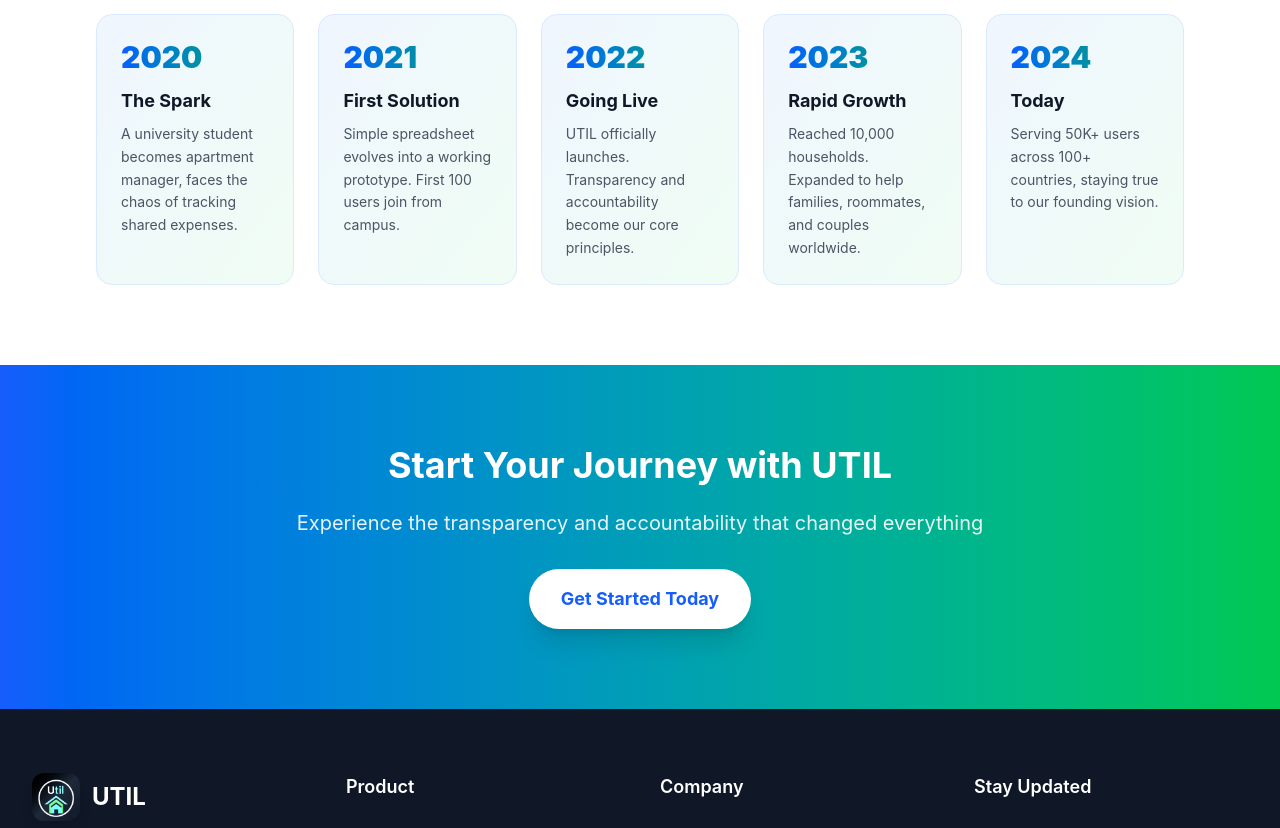
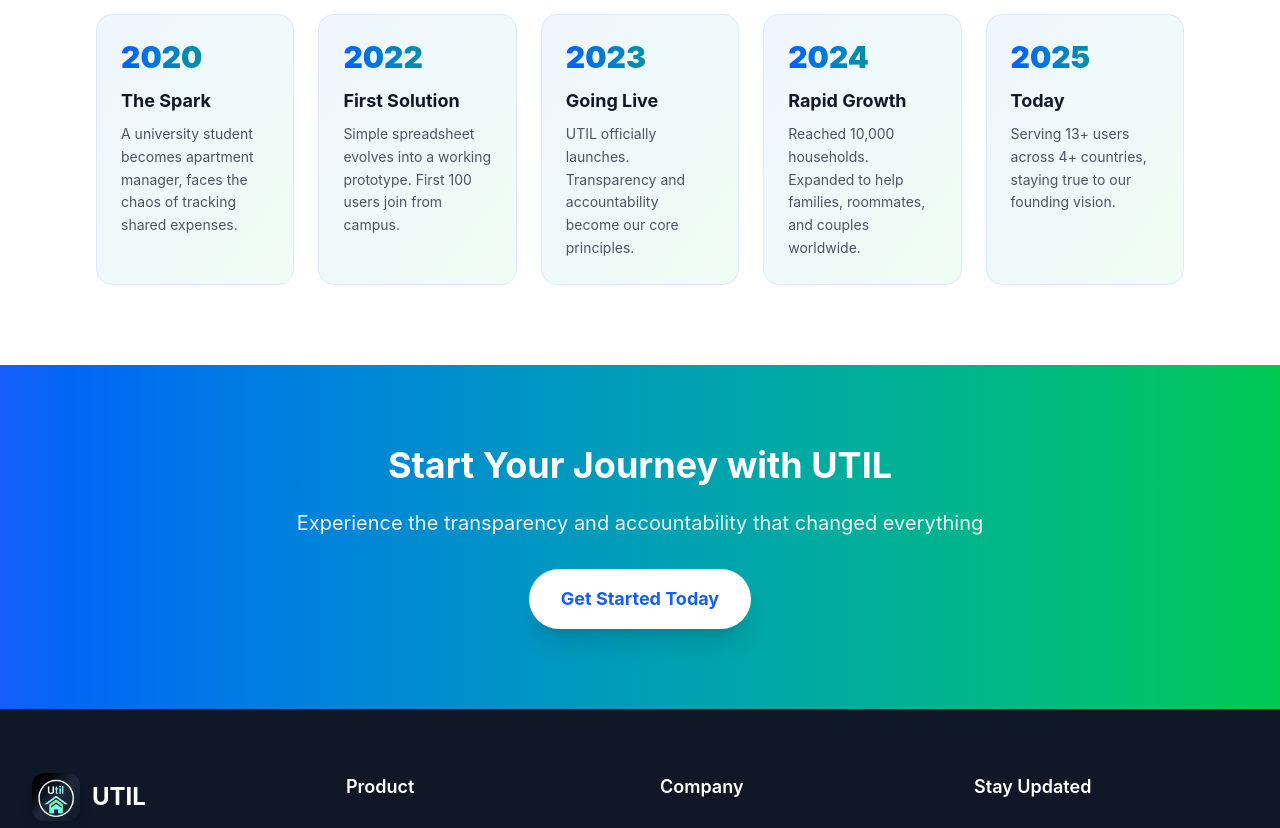
Before and after one commit to simon-azike1/HouseUtility-App, a React (Vite) app in the folder house-utility-frontend/: page /our-story in a window 1280 px wide. Shown: the part 2820-3648 px from the top of the page. Built offline with nearby package versions, Linux system fonts and the light colour scheme; no server answers.

Commit message:
Updated our story page for number of users

```diff
--- a/house-utility-frontend/src/i18n.js
+++ b/house-utility-frontend/src/i18n.js
@@ -534,7 +534,7 @@
         milestone2023Title: 'Rapid Growth',
         milestone2023Desc: 'Reached 10,000 households. Expanded to help families, roommates, and couples worldwide.',
         milestone2024Title: 'Today',
-        milestone2024Desc: 'Serving 50K+ users across 100+ countries, staying true to our founding vision.',
+        milestone2024Desc: 'Serving 13+ users across 4+ countries, staying true to our founding vision.',
         ctaTitle: 'Start Your Journey with UTIL',
         ctaSubtitle: 'Experience the transparency and accountability that changed everything',
         getStarted: 'Get Started Today'
--- a/house-utility-frontend/src/pages/OurStory.jsx
+++ b/house-utility-frontend/src/pages/OurStory.jsx
@@ -42,22 +42,22 @@
       description: t('ourStory.milestone2020Desc')
     },
     {
-      year: '2021',
+      year: '2022',
       title: t('ourStory.milestone2021Title'),
       description: t('ourStory.milestone2021Desc')
     },
     {
-      year: '2022',
+      year: '2023',
       title: t('ourStory.milestone2022Title'),
       description: t('ourStory.milestone2022Desc')
     },
     {
-      year: '2023',
+      year: '2024',
       title: t('ourStory.milestone2023Title'),
       description: t('ourStory.milestone2023Desc')
     },
     {
-      year: '2024',
+      year: '2025',
       title: t('ourStory.milestone2024Title'),
       description: t('ourStory.milestone2024Desc')
     }
```
